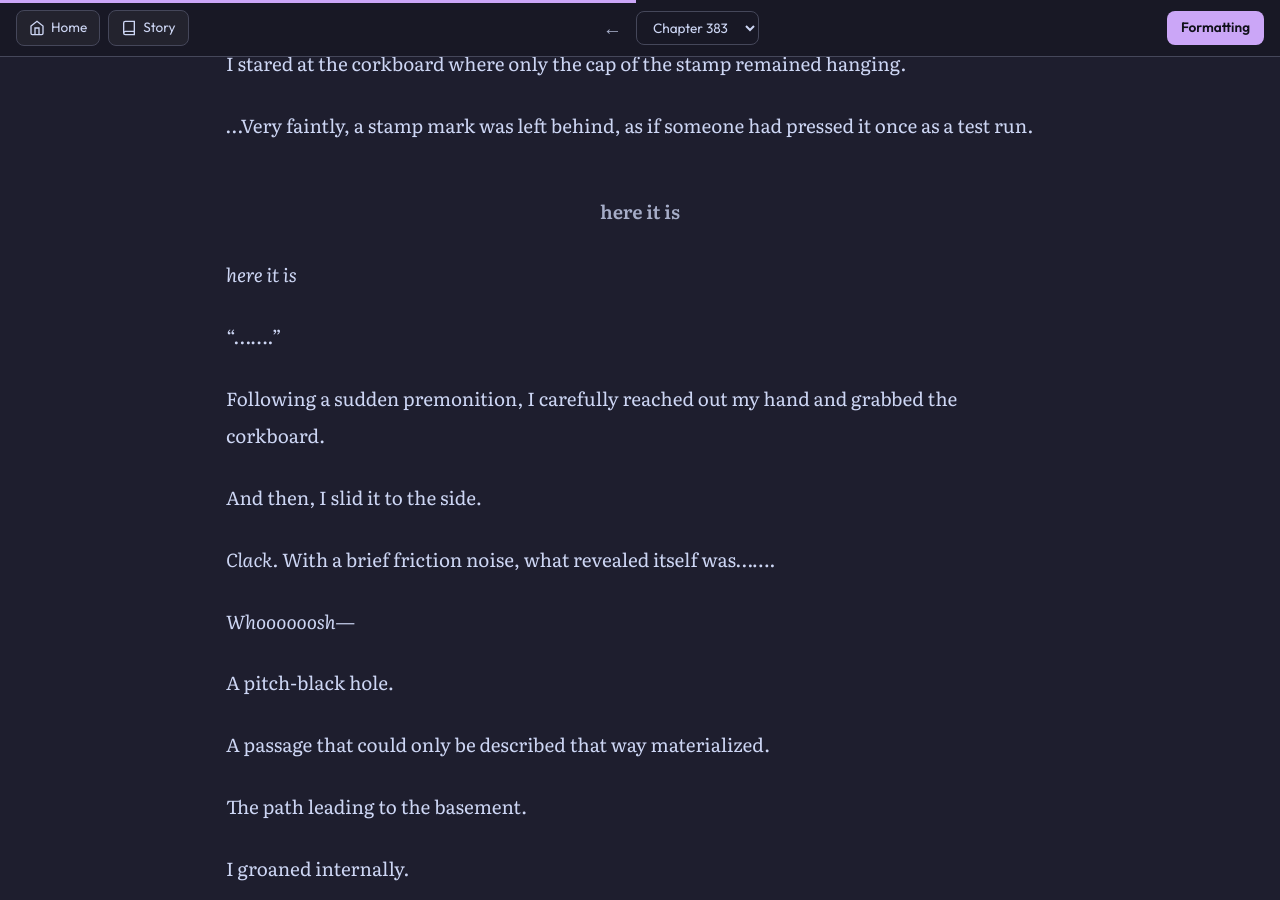
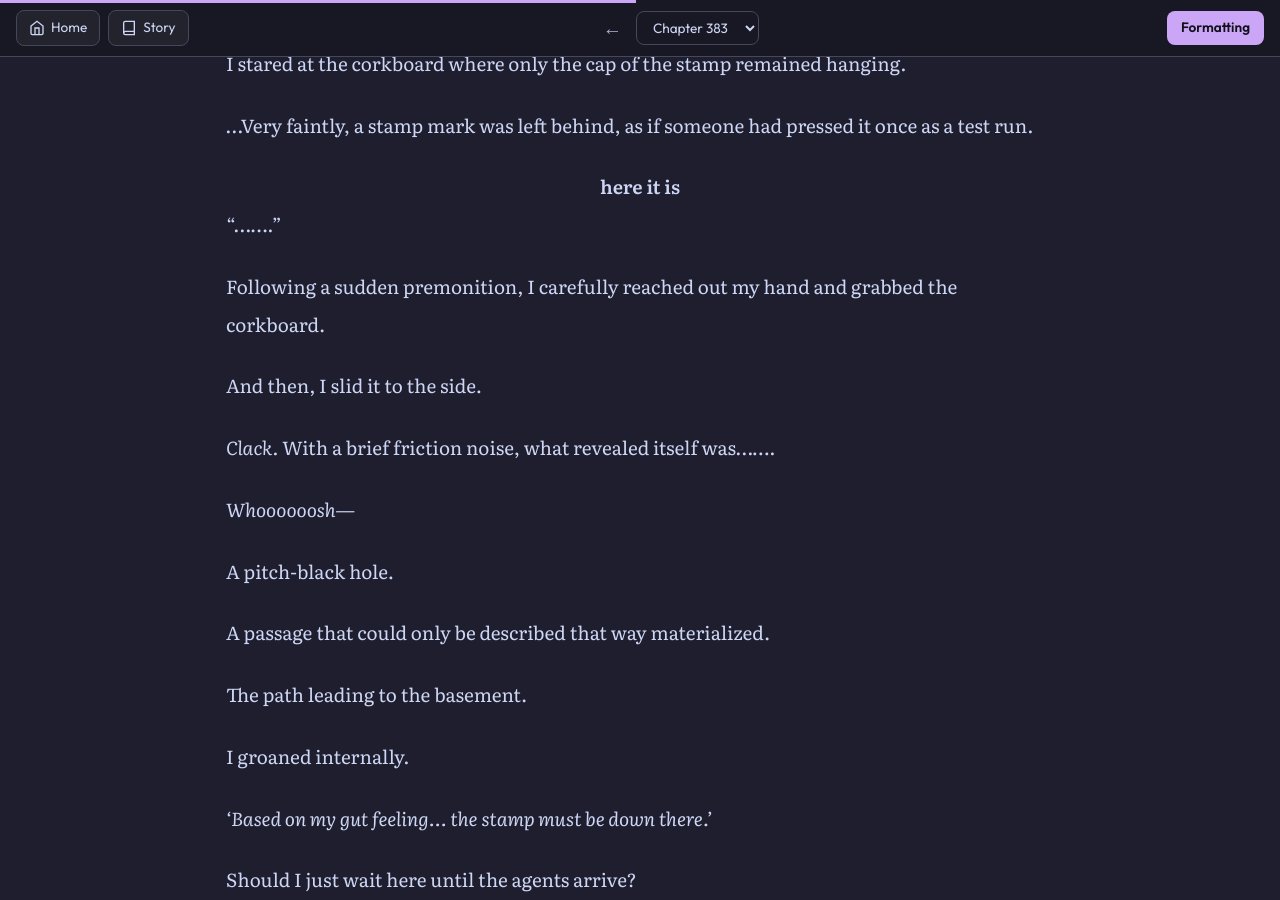
Before and after one commit to soleumn/soleumn.github.io, a Jekyll site: the page built from _chapters/gsgw/ch383.md, in a window 1280 px wide and 900 px high, scrolled down 18025 px. Built offline with Jekyll 4.4.1, drawn with Linux system fonts in a browser that asks for light colours; some web fonts are replaced; comment, search, counter and statistics services are not loaded.

Commit message:
Update ch383.md

```diff
--- a/_chapters/gsgw/ch383.md
+++ b/_chapters/gsgw/ch383.md
@@ -504,17 +504,12 @@
 …Very faintly, a stamp mark was left behind, as if someone had pressed it once as a test run.
 
 
-
-<div style=" padding: 25px; text-align: center; border-radius: 4px; color: var(--texto-secundario);">
-  <span style="font-weight: bold;">
-    <span style="transform: rotate(45deg); ">here </span>
-    <span style="transform: rotate(45deg); bottom: 20px;">it </span>
-    <span style="transform: rotate(45deg); bottom: 40px;">is</span>
-  </span>
+<div class="container-texto" style="font-weight: bold; text-align: center;">
+  <span class="here">here</span>
+  <span class="it">it</span>
+  <span class="is">is</span>
 </div>
 
-
-*here it is*
 
 "……."
 
```
